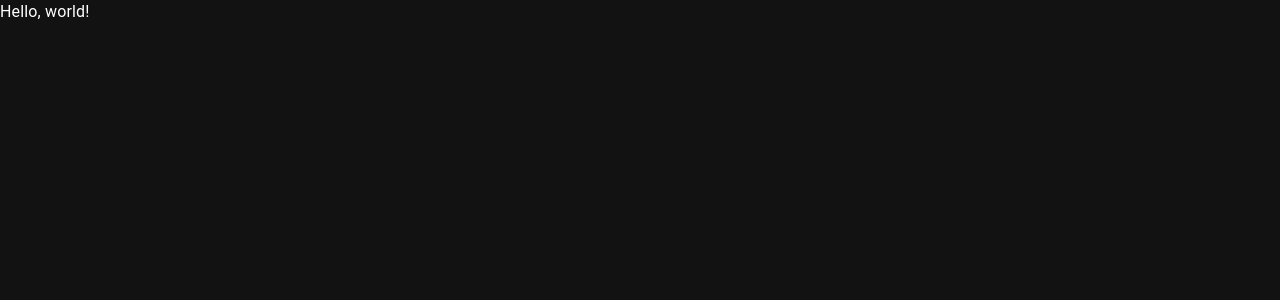
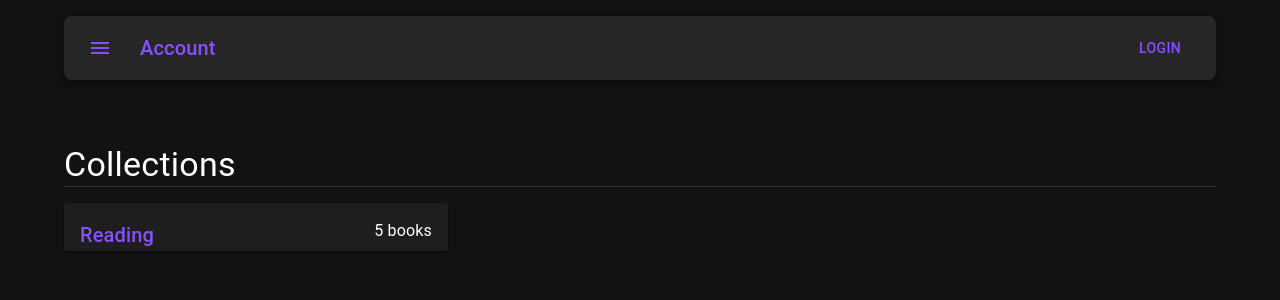
Before and after one commit to BenKelenski/booked, a React (Vite) app in the folder frontend/: page / in a window 1280 px wide. Shown: the top 300 px of the page. Built offline with nearby package versions, Linux system fonts and the light colour scheme.

Commit message:
added navbar component and started user page

```diff
--- a/frontend/src/App.tsx
+++ b/frontend/src/App.tsx
@@ -19,7 +19,7 @@ export default function App() {
       <CssBaseline />
       <BrowserRouter>
         <Routes>
-          <Route path="/" element={<>Hello, world!</>} />
+          <Route path="/" element={<Account />} />
           <Route path="signup" element={<SignUp />} />
           <Route path="account" element={<Account />} />
         </Routes>
--- /dev/null
+++ b/frontend/src/components/NavBar.tsx
@@ -0,0 +1,39 @@
+import AppBar from '@mui/material/AppBar'
+import Box from '@mui/material/Box'
+import Toolbar from '@mui/material/Toolbar'
+import Typography from '@mui/material/Typography'
+import Button from '@mui/material/Button'
+import IconButton from '@mui/material/IconButton'
+import MenuIcon from '@mui/icons-material/Menu'
+
+interface Props {
+  title: string
+  isLoggedIn: boolean
+  username?: string
+}
+
+const NavBar = ({ title, isLoggedIn, username }: Props) => {
+  return (
+    <Box sx={{ flexGrow: 1, marginTop: 2 }}>
+      <AppBar position='static' sx={{ borderRadius: 2 }}>
+        <Toolbar>
+          <IconButton
+            size='large'
+            edge='start'
+            color='primary'
+            aria-label='menu'
+            sx={{ mr: 2 }}
+          >
+            <MenuIcon />
+          </IconButton>
+          <Typography variant='h6' component='div' sx={{ flexGrow: 1 }} color='primary'>
+            {title}
+          </Typography>
+          <Button color='primary'>{isLoggedIn ? username : 'Login'}</Button>
+        </Toolbar>
+      </AppBar>
+    </Box>
+  )
+}
+
+export default NavBar
--- a/frontend/src/pages/Account.tsx
+++ b/frontend/src/pages/Account.tsx
@@ -1,8 +1,52 @@
+import {
+  Card,
+  CardContent,
+  Container,
+  Divider,
+  Grid2 as Grid,
+  Typography,
+} from '@mui/material'
+
+import NavBar from '../components/NavBar'
+
 const Account = () => {
   return (
-    <div>
-      <h1>Account</h1>
-    </div>
+    <Container>
+      <NavBar title='Account' isLoggedIn={false} />
+      <Grid
+        container
+        direction='column'
+        spacing={2}
+        sx={{
+          marginTop: 8,
+          justifyContent: 'center',
+          alignItems: 'flex-start',
+        }}
+      >
+        <Grid size={12}>
+          <Typography variant='h4'>Collections</Typography>
+          <Divider orientation='horizontal' variant='fullWidth' />
+        </Grid>
+        <Grid size={12}>
+          <Grid container>
+            <Grid size={4}>
+              <Card>
+                <CardContent>
+                  <Typography
+                    variant='h6'
+                    color='primary'
+                    sx={{ float: 'left' }}
+                  >
+                    Reading
+                  </Typography>
+                  <Typography sx={{ float: 'right' }}>5 books</Typography>
+                </CardContent>
+              </Card>
+            </Grid>
+          </Grid>
+        </Grid>
+      </Grid>
+    </Container>
   )
 }
 
```
